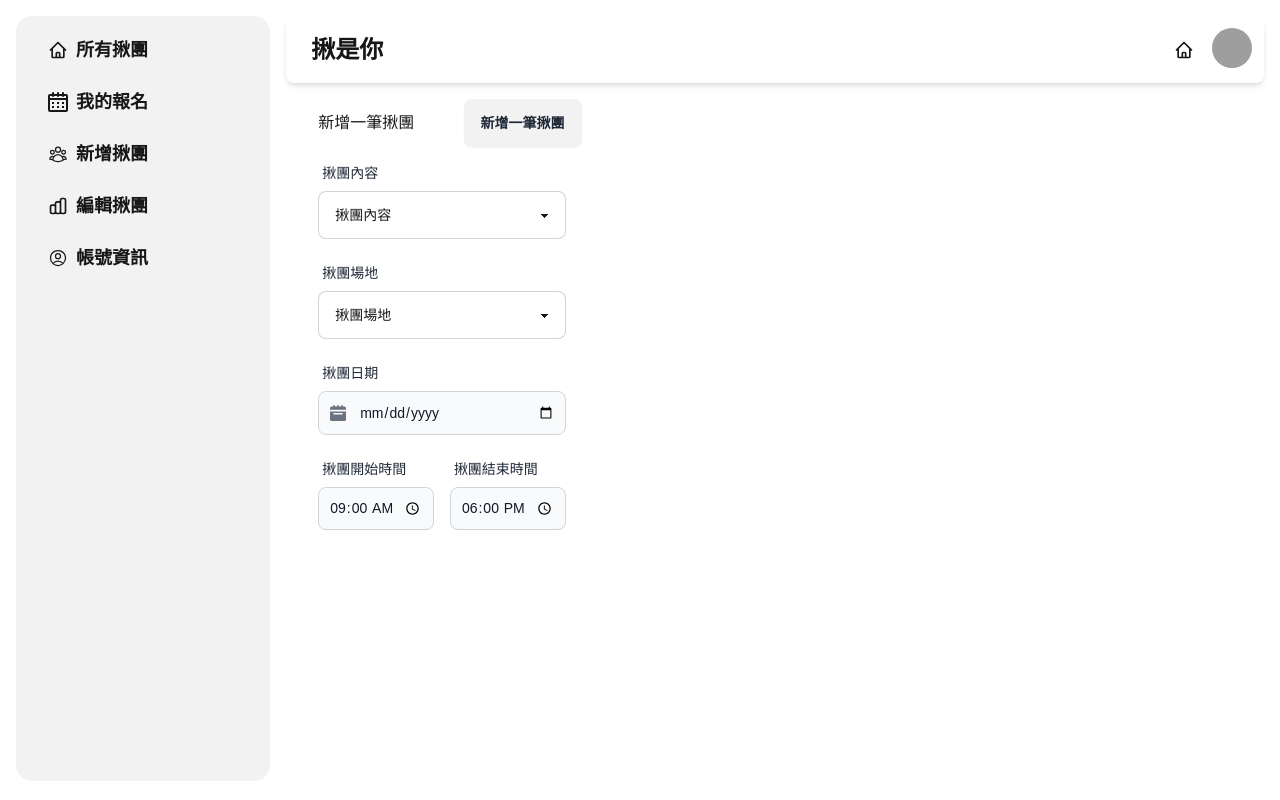
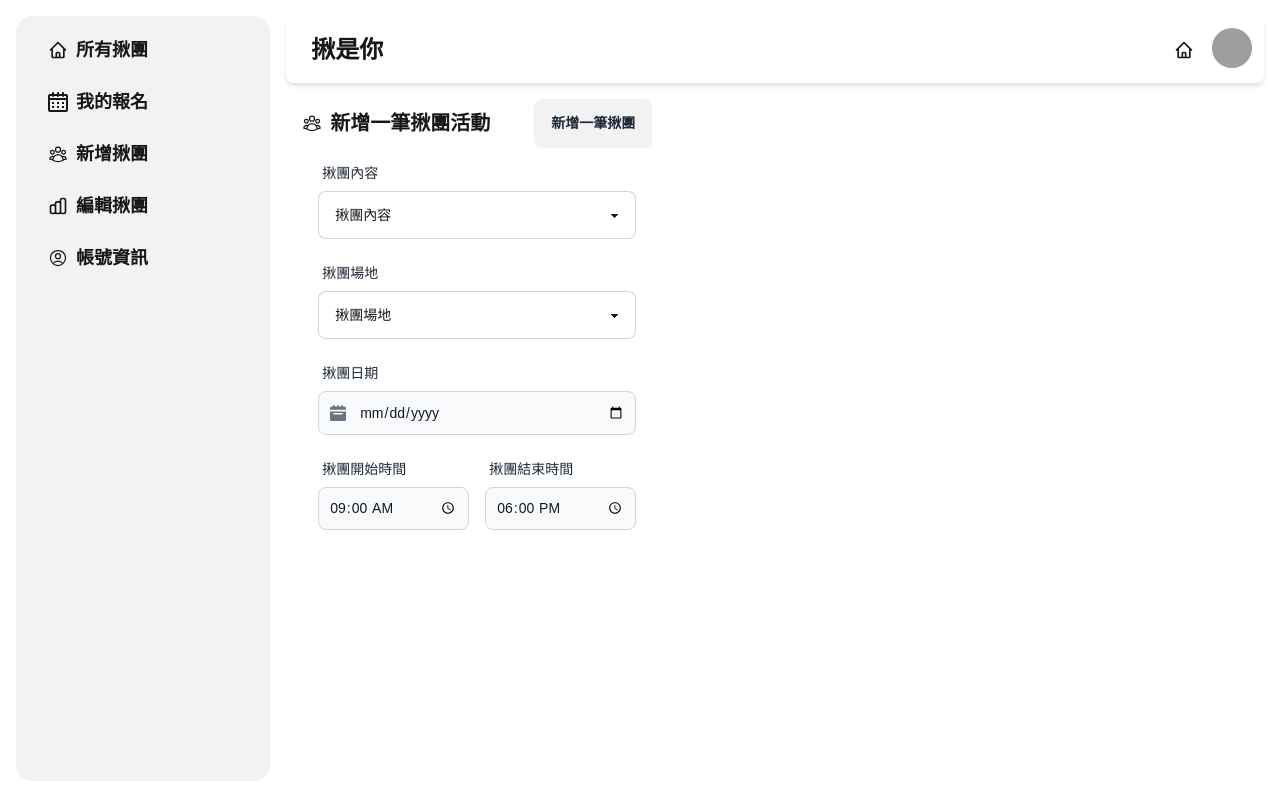
Before and after one commit to py-huang/Sportify, a Next.js app in the folder frontend/: page /addevent in a window 1280 px wide. Built offline with nearby package versions, Linux system fonts and the light colour scheme; grey boxes are pictures that could not be loaded.

Commit message:
style(add event)

```diff
--- a/frontend/src/app/addevent/page.tsx
+++ b/frontend/src/app/addevent/page.tsx
@@ -59,13 +59,25 @@ export default function Homepage() {
 
   return (
     <div>
-      <div className="flex justify-between items-center">
-        <h1 className="px-4">新增一筆揪團</h1>
+      <div className="flex justify-between items-center gap-4 w-[350px]">
+        <div className="font-bold text-xl flex flex-row items-center gap-2">
+          <svg
+            xmlns="http://www.w3.org/2000/svg"
+            fill="none"
+            viewBox="0 0 24 24"
+            strokeWidth="1.5"
+            stroke="currentColor"
+            className="h-5 w-5"
+          >
+            <path d="M18 18.72a9.094 9.094 0 0 0 3.741-.479 3 3 0 0 0-4.682-2.72m.94 3.198.001.031c0 .225-.012.447-.037.666A11.944 11.944 0 0 1 12 21c-2.17 0-4.207-.576-5.963-1.584A6.062 6.062 0 0 1 6 18.719m12 0a5.971 5.971 0 0 0-.941-3.197m0 0A5.995 5.995 0 0 0 12 12.75a5.995 5.995 0 0 0-5.058 2.772m0 0a3 3 0 0 0-4.681 2.72 8.986 8.986 0 0 0 3.74.477m.94-3.197a5.971 5.971 0 0 0-.94 3.197M15 6.75a3 3 0 1 1-6 0 3 3 0 0 1 6 0Zm6 3a2.25 2.25 0 1 1-4.5 0 2.25 2.25 0 0 1 4.5 0Zm-13.5 0a2.25 2.25 0 1 1-4.5 0 2.25 2.25 0 0 1 4.5 0Z" />
+          </svg>
+          新增一筆揪團活動
+        </div>
         <button onClick={handleSubmit} className="btn ">
           新增一筆揪團
         </button>
       </div>
-      <div className="overflow-x-auto px-4">
+      <div className="overflow-x-auto px-4 ">
         <label className="form-control w-full max-w-xs py-2">
           <div className="label">
             <span className="label-text">揪團內容</span>
--- a/frontend/src/app/editevent/page.tsx
+++ b/frontend/src/app/editevent/page.tsx
@@ -126,19 +126,35 @@ export default function Homepage() {
 
   return (
     <div className="p-4 w-full">
-      <h1 className="px-4">你的揪團活動</h1>
-      <div className="overflow-x-auto">
+      <div className="font-bold text-xl flex flex-row items-center gap-2">
+        <svg
+          xmlns="http://www.w3.org/2000/svg"
+          className="h-5 w-5 "
+          fill="none"
+          viewBox="0 0 24 24"
+          stroke="currentColor"
+        >
+          <path
+            strokeLinecap="round"
+            strokeLinejoin="round"
+            strokeWidth="2"
+            d="M9 19v-6a2 2 0 00-2-2H5a2 2 0 00-2 2v6a2 2 0 002 2h2a2 2 0 002-2zm0 0V9a2 2 0 012-2h2a2 2 0 012 2v10m-6 0a2 2 0 002 2h2a2 2 0 002-2m0 0V5a2 2 0 012-2h2a2 2 0 012 2v14a2 2 0 01-2 2h-2a2 2 0 01-2-2z"
+          />
+        </svg>
+        編輯你的揪團活動
+      </div>
+      <div className="overflow-x-auto mt-4">
         <table className="table">
           {/* head */}
           <thead>
             <tr>
               <th>ID</th>
               <th>HOST</th>
+              <th>DESCRIPTION</th>
               <th>DATE</th>
               <th>START TIME</th>
               <th>END TIME</th>
               <th>LOCATION</th>
-              <th>DESCRIPTION</th>
             </tr>
           </thead>
           <tbody>
@@ -151,11 +167,11 @@ export default function Homepage() {
               >
                 <th>{event.id}</th>
                 <td>{event.host}</td>
+                <td>{event.description}</td>
                 <td>{event.date}</td>
                 <td>{event.startTime}</td>
                 <td>{event.endTime}</td>
                 <td>{event.location}</td>
-                <td>{event.description}</td>
               </tr>
             ))}
           </tbody>
--- a/frontend/src/app/myevent/page.tsx
+++ b/frontend/src/app/myevent/page.tsx
@@ -105,7 +105,6 @@ export default function Homepage() {
               <th>START TIME</th>
               <th>END TIME</th>
               <th>LOCATION</th>
-
               <th>SIGN UP TIME</th>
             </tr>
           </thead>
```
